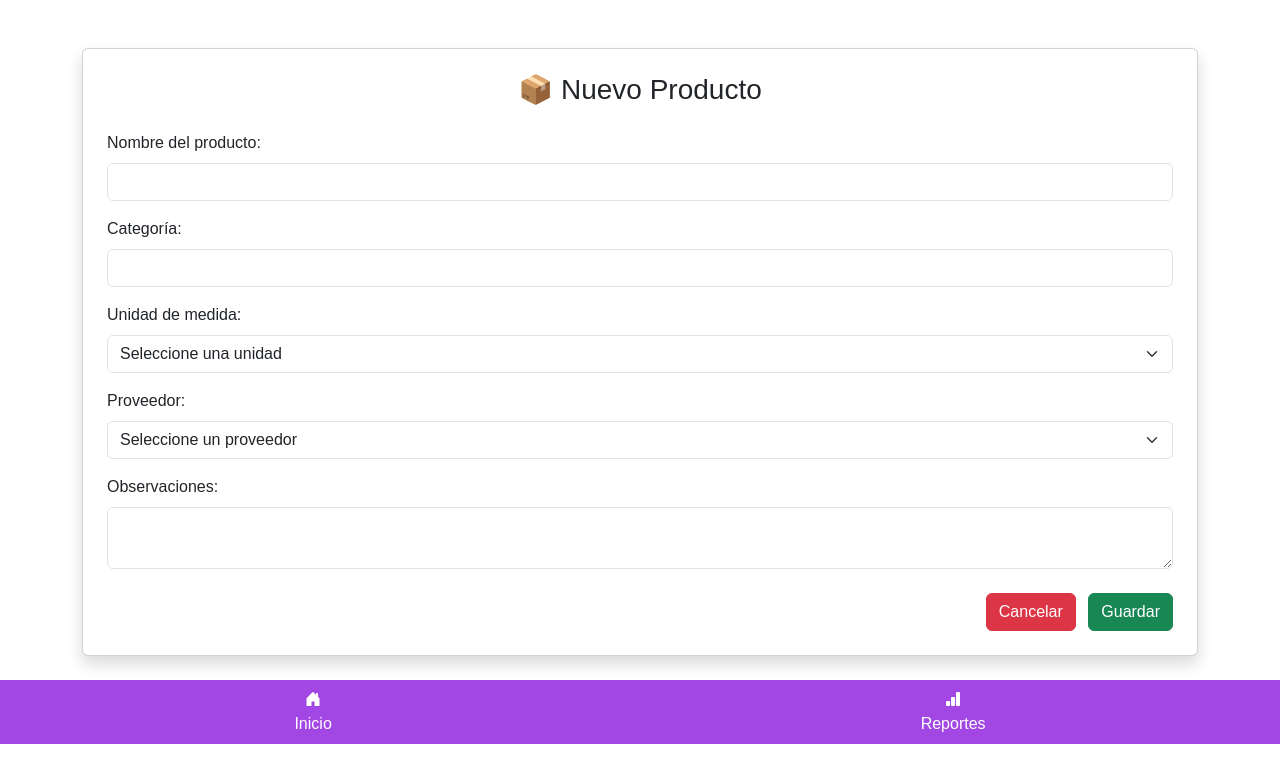
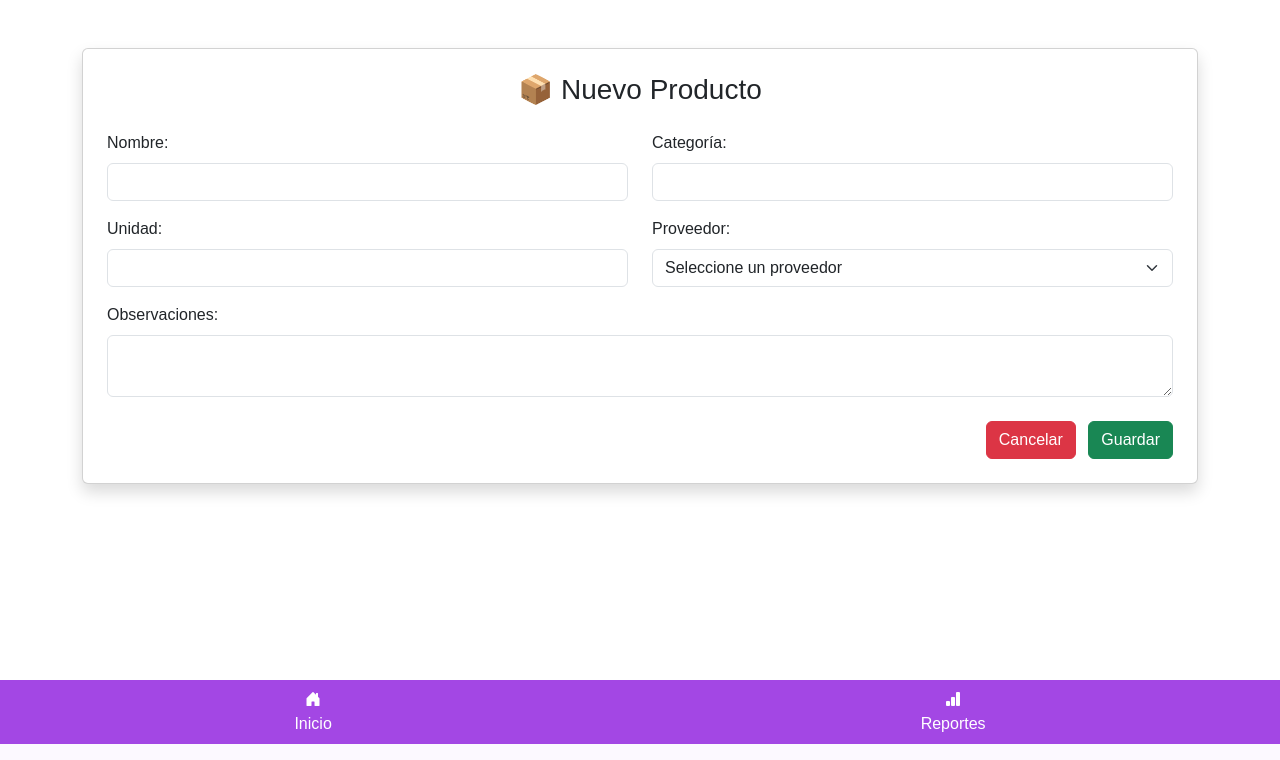
Before and after one commit to AppBebedero/app-emprendimiento, a Flask app: page /productos in a window 1280 px wide. Shown: the part 56-816 px from the top of the page. Run offline with Flask 3, Linux system fonts and the light colour scheme.

Commit message:
Update productos.html

```diff
--- a/templates/productos.html
+++ b/templates/productos.html
@@ -6,39 +6,50 @@
 <div class="container mt-4 mb-4">
   <div class="card shadow p-4">
     <h3 class="mb-4 text-center">📦 Nuevo Producto</h3>
+
+    {% with messages = get_flashed_messages() %}
+      {% if messages %}
+        <div class="alert alert-info" role="alert">
+          {% for message in messages %}
+            {{ message }}
+          {% endfor %}
+        </div>
+      {% endif %}
+    {% endwith %}
+
     <form method="POST">
-      <div class="mb-3">
-        <label class="form-label">Nombre del producto:</label>
+      <div class="row mb-3">
+        <div class="col-md-6">
+          <label class="form-label">Nombre:</label>
           <input type="text" name="Nombre" class="form-control" required>
         </div>
-      <div class="mb-3">
+        <div class="col-md-6">
           <label class="form-label">Categoría:</label>
           <input type="text" name="Categoría" class="form-control">
         </div>
-      <div class="mb-3">
-        <label class="form-label">Unidad de medida:</label>
-        <select name="Unidad" class="form-select">
-          <option value="">Seleccione una unidad</option>
-          <option value="Unidad">Unidad</option>
-          <option value="Litro">Litro</option>
-          <option value="Metro">Metro</option>
-          <option value="Caja">Caja</option>
-          <option value="Bolsa">Bolsa</option>
-        </select>
       </div>
-      <div class="mb-3">
+
+      <div class="row mb-3">
+        <div class="col-md-6">
+          <label class="form-label">Unidad:</label>
+          <input type="text" name="Unidad" class="form-control">
+        </div>
+        <div class="col-md-6">
           <label class="form-label">Proveedor:</label>
           <select name="Proveedor" class="form-select" required>
             <option value="">Seleccione un proveedor</option>
-          {% for proveedor in proveedores %}
-            <option value="{{ proveedor }}">{{ proveedor }}</option>
+            {% for prov in proveedores %}
+              <option value="{{ prov }}">{{ prov }}</option>
             {% endfor %}
           </select>
         </div>
+      </div>
+
       <div class="mb-3">
         <label class="form-label">Observaciones:</label>
         <textarea name="Observaciones" class="form-control" rows="2"></textarea>
       </div>
+
       <div class="text-end mt-4">
         <a href="/" class="btn btn-danger me-2">Cancelar</a>
         <button type="submit" class="btn btn-success">Guardar</button>
```
Lines whose indentation alone changed are shown as unchanged.
